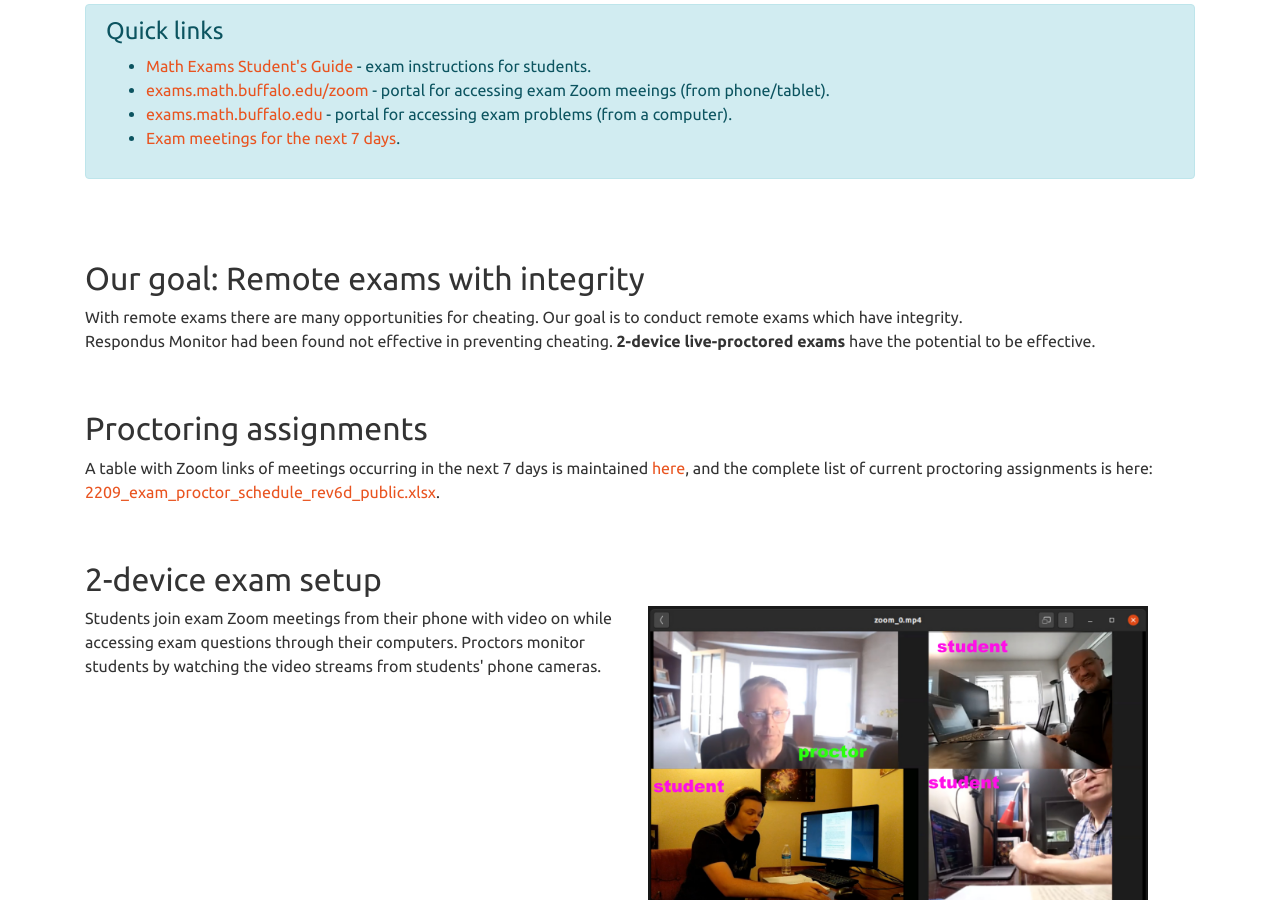
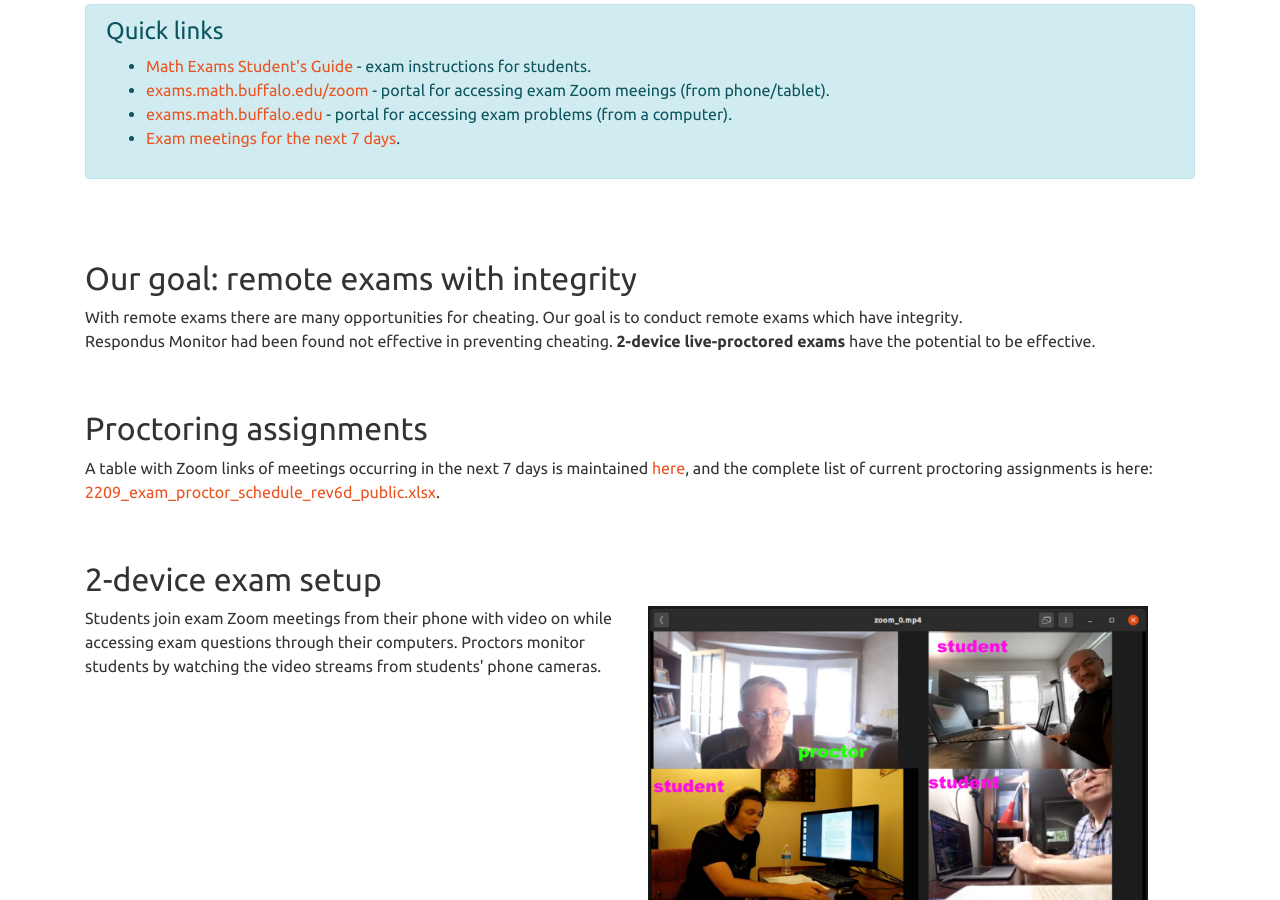
Before and after one commit to ub-math/exam_guides, a Jekyll site: the page built from docs/proctor.md, in a window 1280 px wide and 900 px high, scrolled down 316 px. Built offline with Jekyll 4.4.1, drawn with Linux system fonts in a browser that asks for light colours.

Commit message:
Update proctor.md

```diff
--- a/docs/proctor.md
+++ b/docs/proctor.md
@@ -21,7 +21,7 @@ version: "2020.11.05"
 <br/>
 <br/>
 
-## Our goal: Remote exams with integrity
+## Our goal: remote exams with integrity
 
 With remote exams there are many opportunities for cheating. Our goal is to conduct remote exams which have integrity.
 Respondus Monitor had been found not effective in preventing cheating.
@@ -90,7 +90,9 @@ However, the setting for recording of the meeting must be configured in your own
 
 The image below shows the correct recording configuration.
 
-<img class="border border-secondary" src="./assets/images/zoom_recording_settings.png" class="img-fluid" alt="Responsive image">
+<span class="border border-secondary">
+<img src="./assets/images/zoom_recording_settings.png" class="img-fluid">
+</span>
 
 <br/>
 
```
